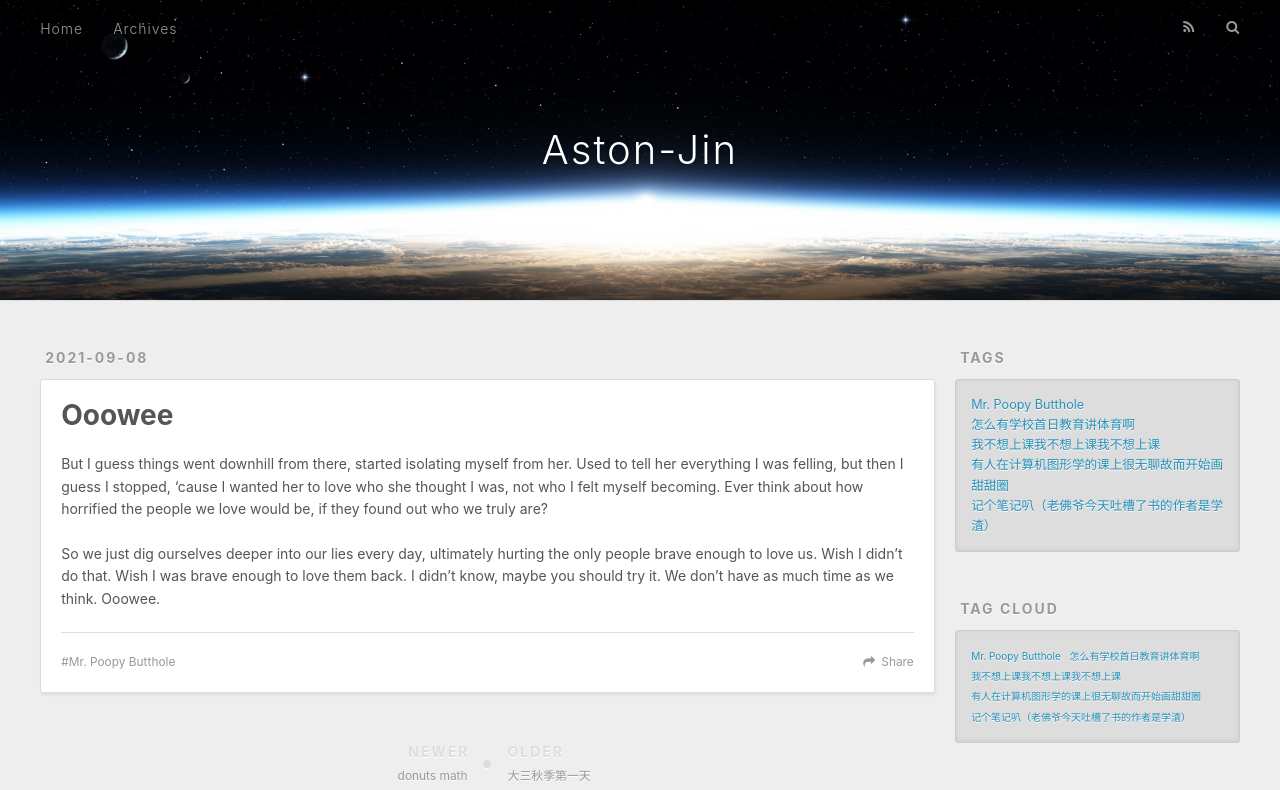
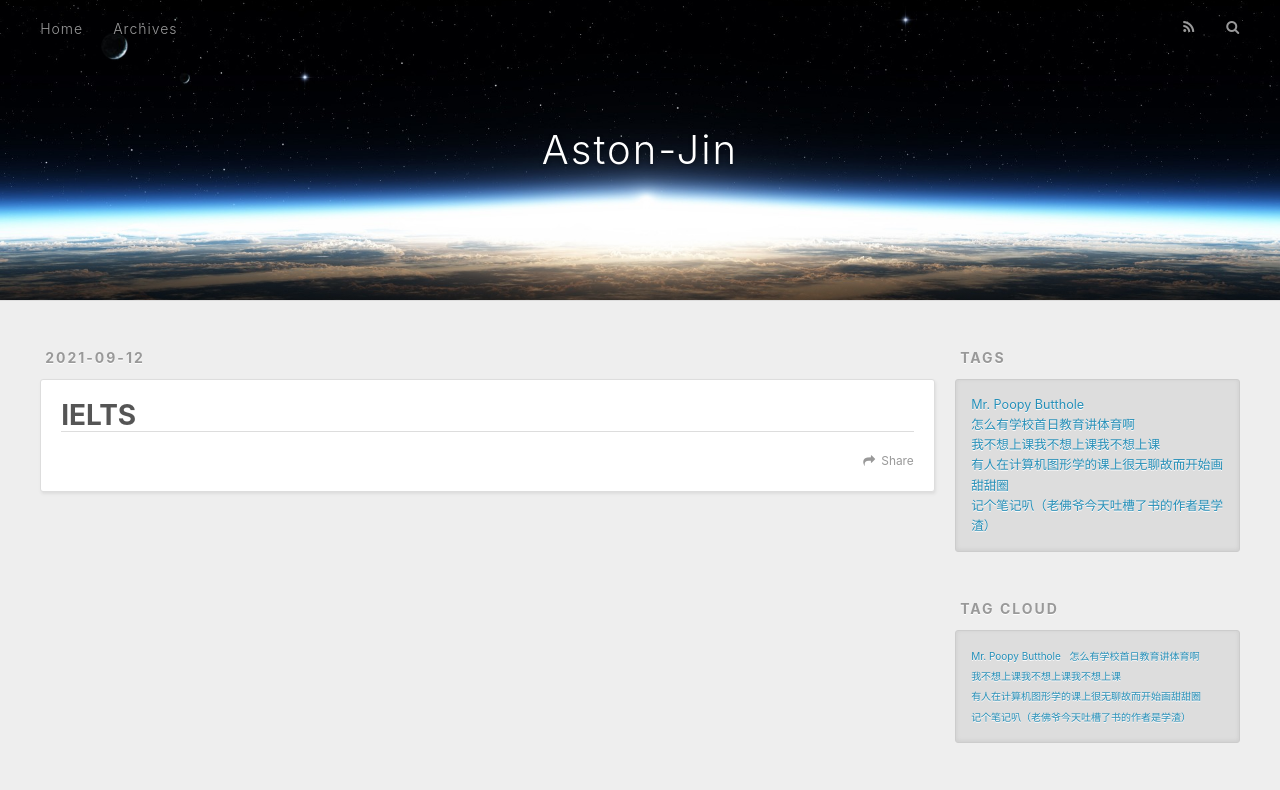
Before and after one commit to chaostheory-Jin/chaostheory-Jin.github.io, a plain HTML site: page IELTS/index.html in a window 1280 px wide. Shown: the top 790 px of the page. Drawn offline with nearby package versions, Linux system fonts and the light colour scheme; some packages are replaced by stand-ins of ours; a script that the page names is missing.

Commit message:
Site updated: 2021-09-12 13:28:21

```diff
--- a/2021/09/08/Ooowee/index.html
+++ b/IELTS/index.html
@@ -5,19 +5,18 @@
 
 
 
-  <title>Ooowee | Aston-Jin</title>
+  <title>IELTS | Aston-Jin</title>
   <meta name="viewport" content="width=device-width, initial-scale=1, maximum-scale=1">
-  <meta name="description" content="But I guess things went downhill from there, started isolating myself from her. Used to tell her everything I was felling, but then I guess I stopped, ‘cause I wanted her to love who she thought I was">
-<meta property="og:type" content="article">
-<meta property="og:title" content="Ooowee">
-<meta property="og:url" content="http://example.com/2021/09/08/Ooowee/index.html">
+  <meta name="description" content="某个人的个人主页罢了">
+<meta property="og:type" content="website">
+<meta property="og:title" content="IELTS">
+<meta property="og:url" content="http://example.com/IELTS/index.html">
 <meta property="og:site_name" content="Aston-Jin">
-<meta property="og:description" content="But I guess things went downhill from there, started isolating myself from her. Used to tell her everything I was felling, but then I guess I stopped, ‘cause I wanted her to love who she thought I was">
+<meta property="og:description" content="某个人的个人主页罢了">
 <meta property="og:locale" content="en_US">
-<meta property="article:published_time" content="2021-09-08T00:16:06.000Z">
-<meta property="article:modified_time" content="2021-09-08T00:37:25.708Z">
+<meta property="article:published_time" content="2021-09-12T05:27:29.000Z">
+<meta property="article:modified_time" content="2021-09-12T05:27:29.504Z">
 <meta property="article:author" content="Aston Jin">
-<meta property="article:tag" content="Mr. Poopy Butthole">
 <meta name="twitter:card" content="summary">
 
     <link rel="alternate" href="/atom.xml" title="Aston-Jin" type="application/atom+xml">
@@ -67,10 +66,10 @@
   </div>
 </header>
       <div class="outer">
-        <section id="main"><article id="post-Ooowee" class="article article-type-post" itemscope itemprop="blogPost">
+        <section id="main"><article id="page-" class="article article-type-page" itemscope itemprop="blogPost">
   <div class="article-meta">
-    <a href="/2021/09/08/Ooowee/" class="article-date">
-  <time datetime="2021-09-08T00:16:06.000Z" itemprop="datePublished">2021-09-08</time>
+    <a href="/IELTS/index.html" class="article-date">
+  <time datetime="2021-09-12T05:27:29.000Z" itemprop="datePublished">2021-09-12</time>
 </a>
 
   </div>
@@ -81,7 +80,7 @@
 
 
     <h1 class="article-title" itemprop="name">
-      Ooowee
+      IELTS
     </h1>
 
 
@@ -89,39 +88,16 @@
 
     <div class="article-entry" itemprop="articleBody">
 
-        <p>But I guess things went downhill from there, started isolating myself from her. Used to tell her everything I was felling, but then I guess I stopped, ‘cause I wanted her to love who she thought I was, not who I felt myself becoming. Ever think about how horrified the people we love would be,   if they found out who we truly are?</p>
-<p>So we just dig ourselves deeper into our lies every day, ultimately hurting the only people brave enough to love us. Wish I didn’t do that. Wish I was brave enough to love them back. I didn’t know, maybe you should try it. We don’t have as much time as we think. Ooowee.</p>
 
 
     </div>
     <footer class="article-footer">
-      <a data-url="http://example.com/2021/09/08/Ooowee/" data-id="cktfrkq690001zovx4e1o51mk" class="article-share-link">Share</a>
+      <a data-url="http://example.com/IELTS/index.html" data-id="cktgs0v4f0001mcvx3kql114x" class="article-share-link">Share</a>
 
-
-  <ul class="article-tag-list" itemprop="keywords"><li class="article-tag-list-item"><a class="article-tag-list-link" href="/tags/Mr-Poopy-Butthole/" rel="tag">Mr. Poopy Butthole</a></li></ul>
 
     </footer>
   </div>
 
-
-<nav id="article-nav">
-
-    <a href="/2021/09/09/math/" id="article-nav-newer" class="article-nav-link-wrap">
-      <strong class="article-nav-caption">Newer</strong>
-      <div class="article-nav-title">
-
-          donuts math
-
-      </div>
-    </a>
-
-
-    <a href="/2021/09/06/newpapername-1/" id="article-nav-older" class="article-nav-link-wrap">
-      <strong class="article-nav-caption">Older</strong>
-      <div class="article-nav-title">大三秋季第一天</div>
-    </a>
-
-</nav>
 
 
 </article>
```
Also changed, not shown: 2021/09/03/hello-world/index.html (+1 -1 lines), 2021/09/05/newpapername/index.html (+1 -1 lines), 2021/09/06/newpapername-1/index.html (+1 -1 lines), 2021/09/09/math/index.html (+1 -1 lines), 2021/09/09/操作系统/index.html (+1 -1 lines), index.html (+6 -6 lines).
